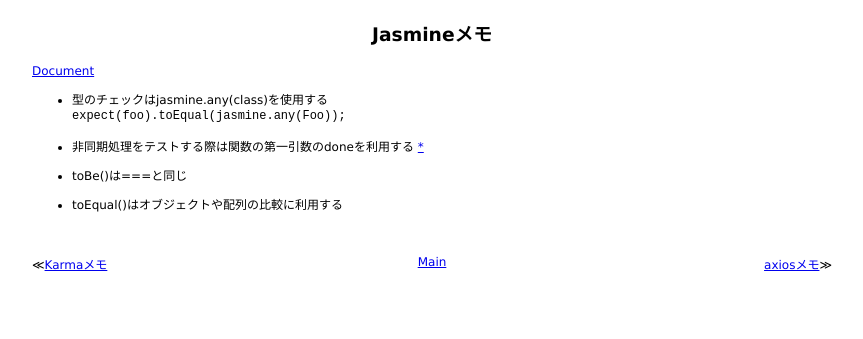
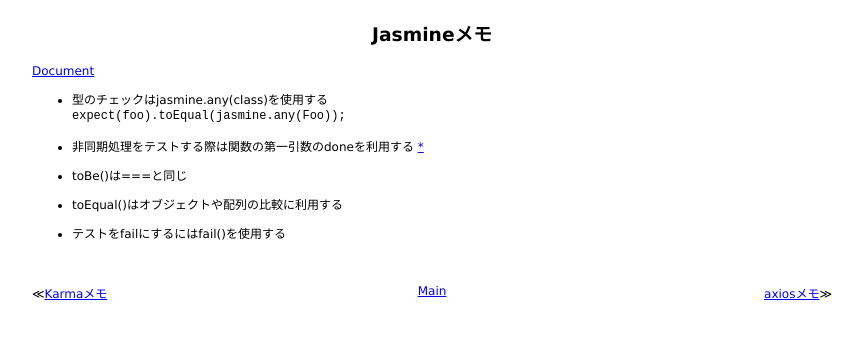
Before and after one commit to 38elements/38elements.github.com, a Jekyll site: the page built from _posts/2017-03-09-jasmine.md, in a window 1280 px wide. Shown: the top 339 px of the page, without its empty margins (208-1071 px from the left). Built offline with Jekyll 4.4.1, drawn with Linux system fonts in a browser that asks for light colours.

Commit message:
Update 2017-03-09-jasmine.md

```diff
--- a/_posts/2017-03-09-jasmine.md
+++ b/_posts/2017-03-09-jasmine.md
@@ -12,3 +12,5 @@ title: Jasmineメモ
 * toBe()は===と同じ
 
 * toEqual()はオブジェクトや配列の比較に利用する
+
+* テストをfailにするにはfail()を使用する
```
